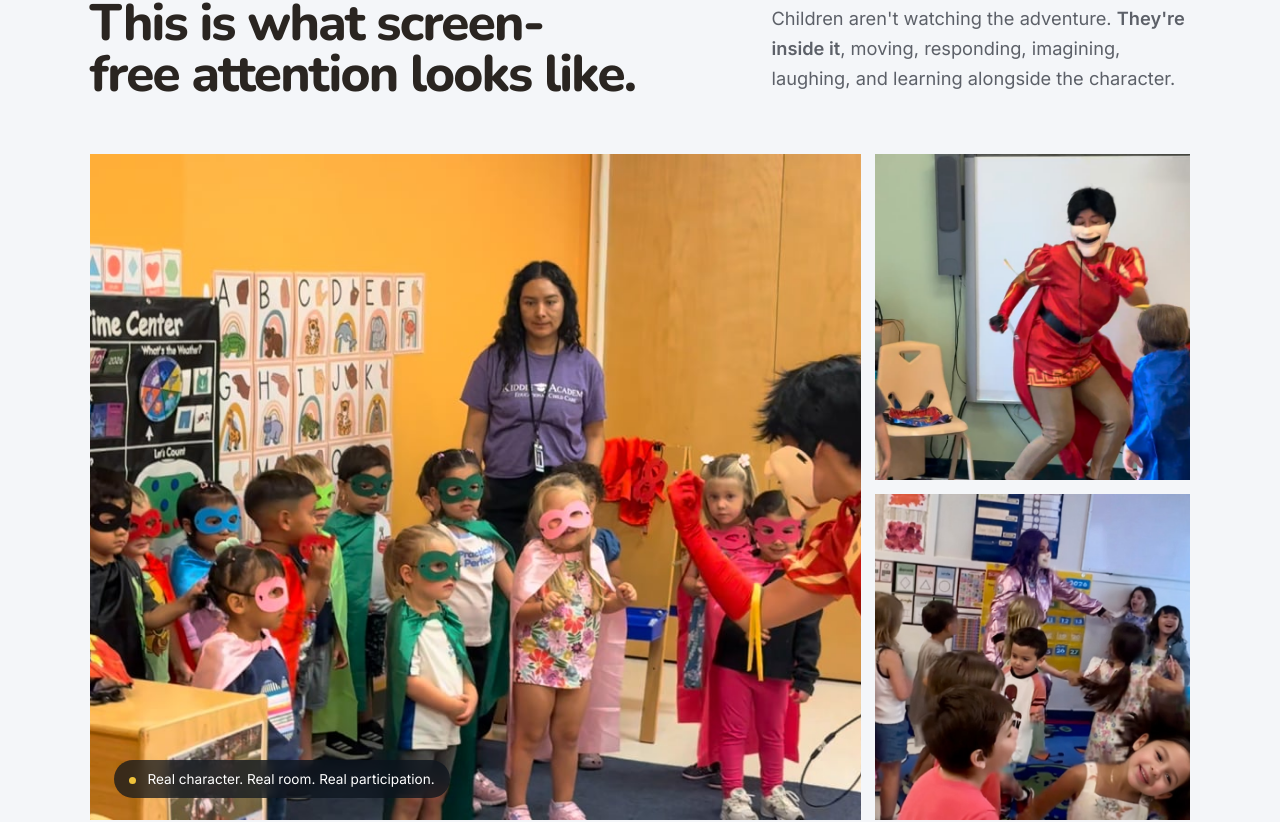
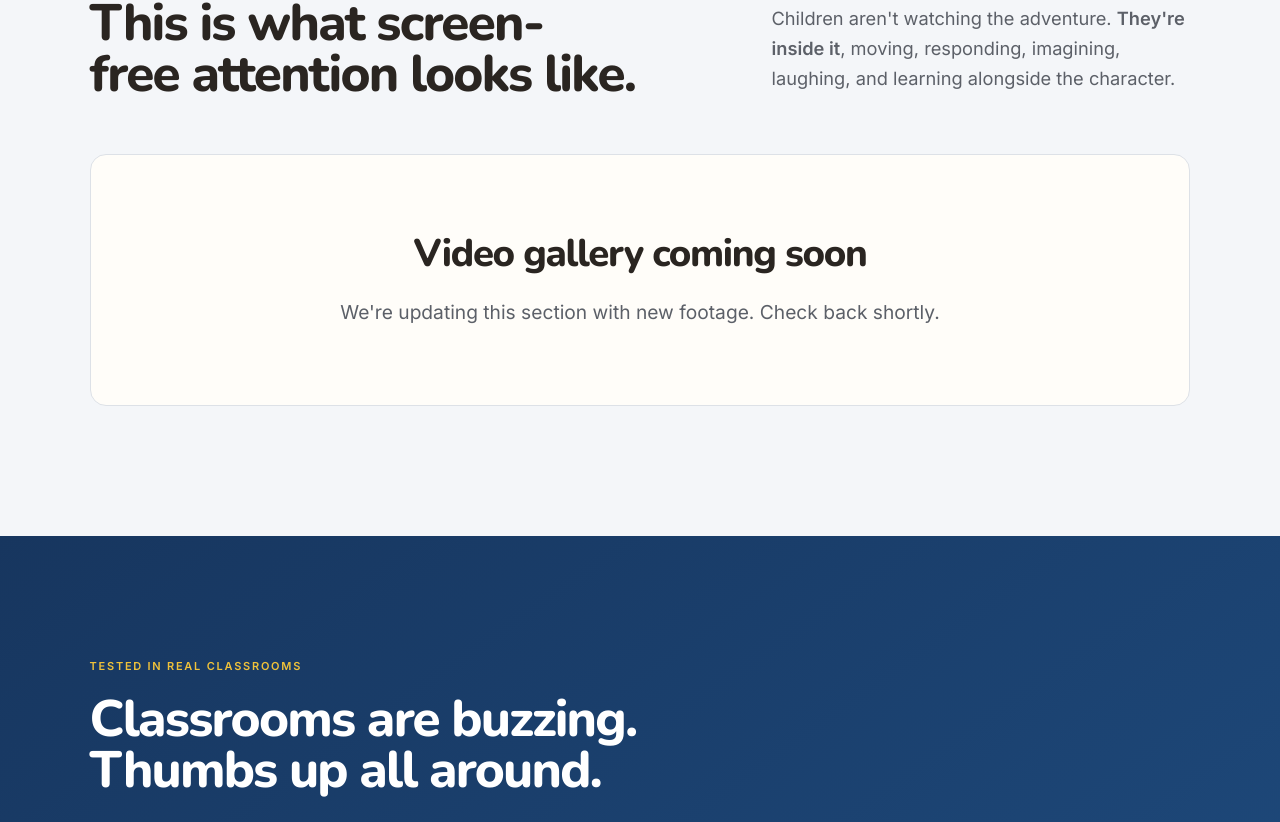
Before and after one commit to Jawly-kids/jawly.kids, a Next.js app: page / in a window 1280 px wide. Shown: the part 3699-4521 px from the top of the page. Built offline with nearby package versions, Linux system fonts and the light colour scheme.

Commit message:
Unify gallery placeholders and proof spacing

```diff
--- a/app/cosmos/CosmosLanding.tsx
+++ b/app/cosmos/CosmosLanding.tsx
@@ -19,6 +19,7 @@ import {
 import CheckArea from "@/components/availability/CheckArea";
 import ClassroomTrust from "@/components/marketing/ClassroomTrust";
 import ExperienceStrip from "@/components/marketing/ExperienceStrip";
+import GalleryPlaceholder from "@/components/marketing/GalleryPlaceholder";
 import OtherPrograms from "@/components/marketing/OtherPrograms";
 import ProofSection from "@/components/marketing/ProofSection";
 import { cosmosCopy } from "@/content/programs/cosmos";
@@ -188,10 +189,7 @@ export default function CosmosLanding() {
           <h2>{cosmosCopy.galleryTitle}</h2>
           <p>{cosmosCopy.galleryLead}</p>
         </div>
-        <div className={styles.videoGalleryPlaceholder}>
-          <h3>Video gallery coming soon</h3>
-          <p>We&apos;re updating this section with new footage. Check back shortly.</p>
-        </div>
+        <GalleryPlaceholder />
         {/* Gallery hidden while new footage is prepared. Restore this block, and re-apply the JAW-181 width fix on .videoDisclosure, when the videos return.
         <div className={styles.videoGallery}>
           <div className={styles.featuredVideo}>
--- a/app/heroes/HeroesLanding.tsx
+++ b/app/heroes/HeroesLanding.tsx
@@ -19,6 +19,7 @@ import {
 import CheckArea from "@/components/availability/CheckArea";
 import ClassroomTrust from "@/components/marketing/ClassroomTrust";
 import ExperienceStrip from "@/components/marketing/ExperienceStrip";
+import GalleryPlaceholder from "@/components/marketing/GalleryPlaceholder";
 import OtherPrograms from "@/components/marketing/OtherPrograms";
 import ProofSection from "@/components/marketing/ProofSection";
 import { site } from "@/lib/site";
@@ -266,10 +267,7 @@ export default function HeroesLanding() {
           <h2>The room becomes the stage.</h2>
           <p>Five moments from the journey.</p>
         </div>
-        <div className={styles.videoGalleryPlaceholder}>
-          <h3>Video gallery coming soon</h3>
-          <p>We&apos;re updating this section with new footage. Check back shortly.</p>
-        </div>
+        <GalleryPlaceholder />
         {/* Gallery hidden while new footage is prepared. Restore this block, and re-apply the JAW-181 width fix on .videoDisclosure, when the videos return.
         <div className={styles.videoGallery}>
           <div className={styles.featuredVideo}>
--- a/app/heroes/heroes.module.css
+++ b/app/heroes/heroes.module.css
@@ -117,9 +117,6 @@
 
 .gallerySection { background: white; }
 .videoGallery { width: min(1180px, 100%); margin: auto; }
-.videoGalleryPlaceholder { width: min(640px, 100%); margin: 0 auto; padding: 48px 28px; text-align: center; background: var(--paper); border: 1px solid var(--border-subtle); border-radius: 14px; }
-.videoGalleryPlaceholder h3 { font-size: clamp(1.6rem, 3vw, 2.2rem); line-height: 1.1; letter-spacing: -.03em; }
-.videoGalleryPlaceholder p { margin-top: 12px; color: var(--muted); font-size: 1.05rem; line-height: 1.5; }
 .featuredVideo { overflow: hidden; background: #171615; border-radius: 14px; box-shadow: 0 22px 60px rgb(28 28 28 / .14); }
 .videoFrame { position: relative; width: 100%; aspect-ratio: 16 / 9; overflow: hidden; background: #111; }
 .videoFrame iframe { position: absolute; inset: 0; width: 100%; height: 100%; border: 0; }
@@ -286,7 +283,6 @@
 .page:not(.cosmosPage) .basicsCta,
 .page:not(.cosmosPage) .inviteForm button { font-family: var(--font-display); }
 .page:not(.cosmosPage) .basicsCard,
-.page:not(.cosmosPage) .videoGalleryPlaceholder,
 .page:not(.cosmosPage) .metricGrid article,
 .page:not(.cosmosPage) .testimonialPanel,
 .page:not(.cosmosPage) .journeyNode,
@@ -451,7 +447,6 @@
 .cosmosPage .scheduleButton,
 .cosmosPage .scheduleDialog a { border-radius: var(--radius-button); }
 .cosmosPage .inviteForm button { font-family: var(--font-display); }
-.cosmosPage .videoGalleryPlaceholder,
 .cosmosPage .journeyNode,
 .cosmosPage .inviteCard,
 .cosmosPage .scheduleDialog { border-radius: var(--radius-card); }
--- a/app/home.module.css
+++ b/app/home.module.css
@@ -45,12 +45,6 @@
 .sectionIntro .eyebrowDark { grid-column: 1 / -1; }
 .sectionIntro h2, .adventuresIntro h2, .meaning h2, .finalCta h2 { margin: 0; font: 800 clamp(2.5rem, 4vw, 3.5rem)/1 var(--font-display); letter-spacing: -.035em; text-wrap: balance; }
 .sectionIntro > p:last-child { margin: 0 0 7px; color: var(--muted); font-size: 1.14rem; line-height: 1.65; }
-.liveMontage { width: min(1280px, 100%); height: min(690px, 52vw); margin: 0 auto; display: grid; grid-template-columns: 2.2fr .9fr; gap: 14px; }
-.liveMontage img { width: 100%; height: 100%; display: block; object-fit: cover; }
-.liveMain { position: relative; min-width: 0; margin: 0; overflow: hidden; }
-.liveMain figcaption { position: absolute; left: 24px; bottom: 22px; padding: 11px 15px; color: white; background: rgba(11,18,29,.72); border-radius: 999px; font-size: .85rem; backdrop-filter: blur(8px); }
-.liveDot { display: inline-block; width: 7px; height: 7px; margin-right: 8px; border-radius: 50%; background: #f0c23a; }
-.liveSide { display: grid; grid-template-rows: 1fr 1fr; gap: 14px; overflow: hidden; }
 
 .adventures { padding: 145px max(5vw, 40px); background: #fffdf9; }
 .adventuresIntro { width: min(1180px, 100%); margin: 0 auto 85px; display: grid; grid-template-columns: 1.25fr .75fr; gap: 10px 10vw; align-items: end; }
@@ -145,8 +139,6 @@
   .sectionIntro, .adventuresIntro, .finalCtaInner { grid-template-columns: 1fr; }
   .adventureRow { min-height: 620px; }
   .adventureCopy { width: min(62%, 540px); }
-  .liveMontage { height: 620px; grid-template-columns: 1fr; }
-  .liveSide { display: none; }
   .meaning { grid-template-columns: .45fr 1fr; }
 }
 
--- a/app/page.tsx
+++ b/app/page.tsx
@@ -4,6 +4,7 @@ import { AudioWaveform, Heart, PersonStanding } from "lucide-react";
 import CheckArea from "@/components/availability/CheckArea";
 import ClassroomTrust from "@/components/marketing/ClassroomTrust";
 import ExperienceStrip from "@/components/marketing/ExperienceStrip";
+import GalleryPlaceholder from "@/components/marketing/GalleryPlaceholder";
 import ProofSection from "@/components/marketing/ProofSection";
 import styles from "./home.module.css";
 
@@ -96,16 +97,7 @@ export default function Home() {
           <h2 id="live-title">This is what screen-free attention looks like.</h2>
           <p>Children aren&apos;t watching the adventure. <strong>They&apos;re inside it</strong>, moving, responding, imagining, laughing, and learning alongside the character.</p>
         </div>
-        <div className={styles.liveMontage}>
-          <figure className={styles.liveMain}>
-            <img src="/heroes/video-power.jpg" alt="Children joining Bravo in a live classroom adventure" />
-            <figcaption><span className={styles.liveDot} /> Real character. Real room. Real participation.</figcaption>
-          </figure>
-          <div className={styles.liveSide}>
-            <img src="/heroes/video-dance.jpg" alt="Children moving together during a Jawly visit" />
-            <img src="/cosmos/IMG_4058.jpg" alt="A performer bringing a Jawly character to life" />
-          </div>
-        </div>
+        <GalleryPlaceholder />
       </section>
 
       <ProofSection />
--- /dev/null
+++ b/components/marketing/GalleryPlaceholder.tsx
@@ -0,0 +1,10 @@
+import styles from "./marketing.module.css";
+
+export default function GalleryPlaceholder() {
+  return (
+    <div className={styles.galleryPlaceholder}>
+      <h3>Video gallery coming soon</h3>
+      <p>We&apos;re updating this section with new footage. Check back shortly.</p>
+    </div>
+  );
+}
--- a/components/marketing/marketing.module.css
+++ b/components/marketing/marketing.module.css
@@ -35,7 +35,9 @@
 .proofCosmos { background: linear-gradient(145deg, #4b3aa8 0%, #6550c7 58%, #7d65d8 100%); }
 .proofCosmos .eyebrow { color: #79e2ee; }
 .proofHeading, .stats, .testimonials, .serving { width: min(1180px, 100%); margin-left: auto; margin-right: auto; }
+.proofHeading { display: flex; flex-direction: column; align-items: flex-start; gap: 22px; }
 .eyebrow, .neutralEyebrow, .redEyebrow { margin: 0 0 22px; font: 600 .6875rem/1 var(--font-sans); letter-spacing: .16em; text-transform: uppercase; }
+.proofHeading .eyebrow { margin-bottom: 0; }
 .eyebrow { color: var(--yellow); }
 .proofHeading h2 { max-width: min(780px, 100%); margin: 0; font: 800 clamp(2.5rem, 4vw, 3.5rem)/1 var(--font-display); letter-spacing: -.035em; overflow-wrap: break-word; text-wrap: balance; }
 .stats { margin-top: 72px; padding: 48px 0; display: grid; grid-template-columns: repeat(3, 1fr); gap: clamp(46px, 7vw, 110px); border-top: 1px solid rgb(255 255 255 / .2); border-bottom: 1px solid rgb(255 255 255 / .2); }
@@ -62,6 +64,19 @@
 .customerLogos img:nth-child(2) { height: clamp(56px, 5.2vw, 82px); }
 .customerLogos img:nth-child(3) { height: clamp(60px, 5.6vw, 88px); }
 .serving > p { margin: -2px 0 0; color: var(--muted); font-size: .9rem; text-align: center; }
+
+.galleryPlaceholder {
+  width: min(1180px, 100%);
+  margin: 0 auto;
+  padding: clamp(48px, 7vw, 78px) 28px;
+  color: var(--ink);
+  text-align: center;
+  background: var(--paper);
+  border: 1px solid var(--border);
+  border-radius: var(--radius-card, 16px);
+}
+.galleryPlaceholder h3 { margin: 0; font: 800 clamp(2rem, 3vw, 3rem)/1.08 var(--font-display); letter-spacing: -.035em; }
+.galleryPlaceholder p { margin: 24px 0 0; color: var(--muted); font-size: clamp(1rem, 1.5vw, 1.25rem); line-height: 1.5; }
 
 .reassurance { padding: 120px max(7vw, 48px); color: var(--ink); background: var(--quiet); }
 .easyCopy { width: min(1180px, 100%); margin: 0 auto; display: grid; grid-template-columns: 1.15fr .85fr; gap: 28px 9vw; }
```
